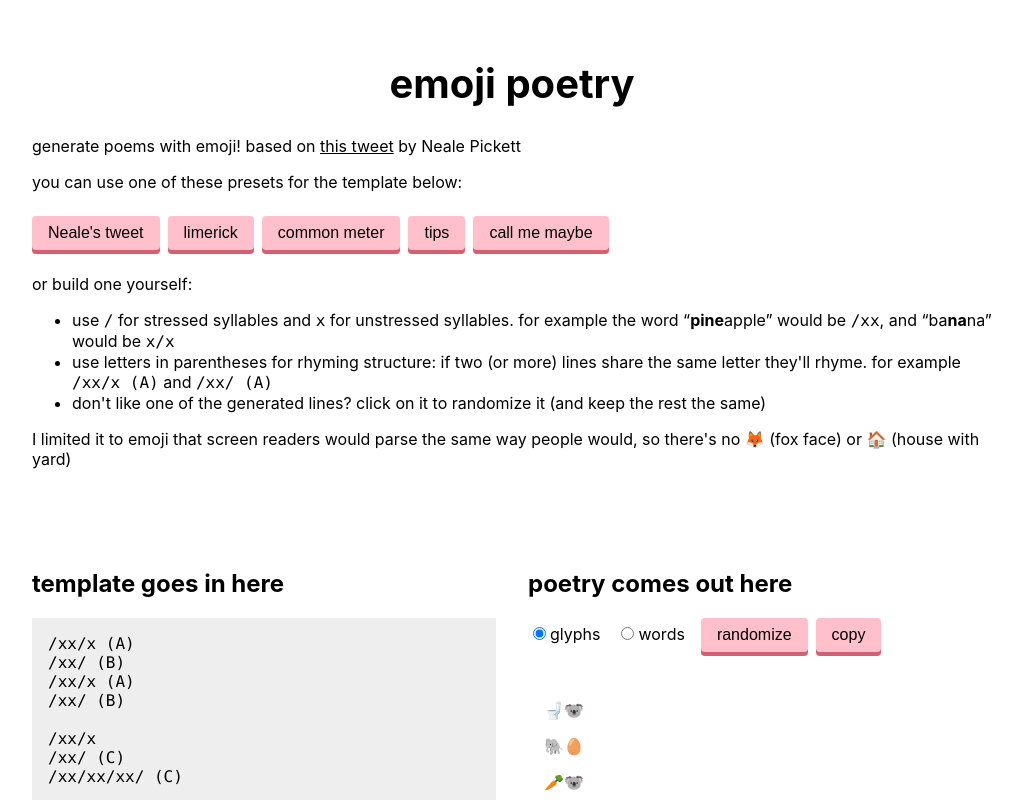
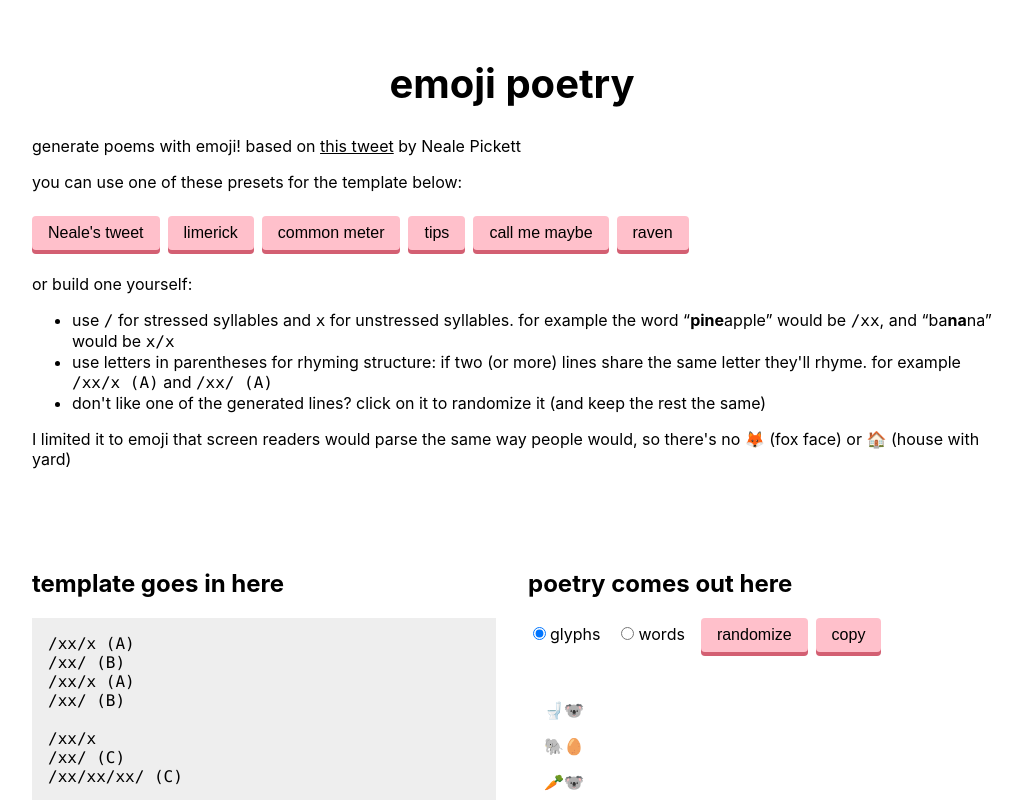
Before and after one commit to danfishgold/emoji-poetry, a React (Vite) app: page / in a window 1280 px wide. Shown: the top 800 px of the page, without its empty margins (128-1150 px from the left). Built offline with nearby package versions, Linux system fonts and the light colour scheme.

Commit message:
Add The Raven
fuck it why not

```diff
--- a/src/App.tsx
+++ b/src/App.tsx
@@ -10,6 +10,8 @@ const tweet =
 const tips = `tip #1: you can use words and emoji together /xx/x even in the same line. be careful of the letter x\n\ntip #2: you can also have internal rhymes in the same line:\n\n/(A)/x(B)/xx(C)/(A)/x(B)/xx(C)\n/xx/xx/xx/(D)\n\n/(E)/x(F)/xx(G)/x(F)/(E)/xx(G)\n/xx/x\nx/x\nx/(D)\n\ntip #3: short rhyming sequences tend to be repetitive, so you have to randomize them a little to get something interesting`
 const callMeMaybe =
   '(to the tune of call me maybe)\n\n/ /x/x\nx/x/x(A)\nx/x/x\nx/x/x(A)'
+const raven =
+  '/x/x/x/x(A)/x/x/x/x(A)\n/x/x/x/x/x/x/x/(B)\n/x/x/x/x(C)/x/x/x/x(C)\n/x/x/x/x(C)/x/x/x/(B)\n/x/x/x/x/x/x/x/(B)\n/x/x/x/(B)'
 
 function App() {
   const [
@@ -48,6 +50,7 @@ function App() {
           <button onClick={() => setTemplate(callMeMaybe)}>
             call me maybe
           </button>
+          <button onClick={() => setTemplate(raven)}>raven</button>
         </div>
         <p>or build one yourself:</p>
         <ul>
```
